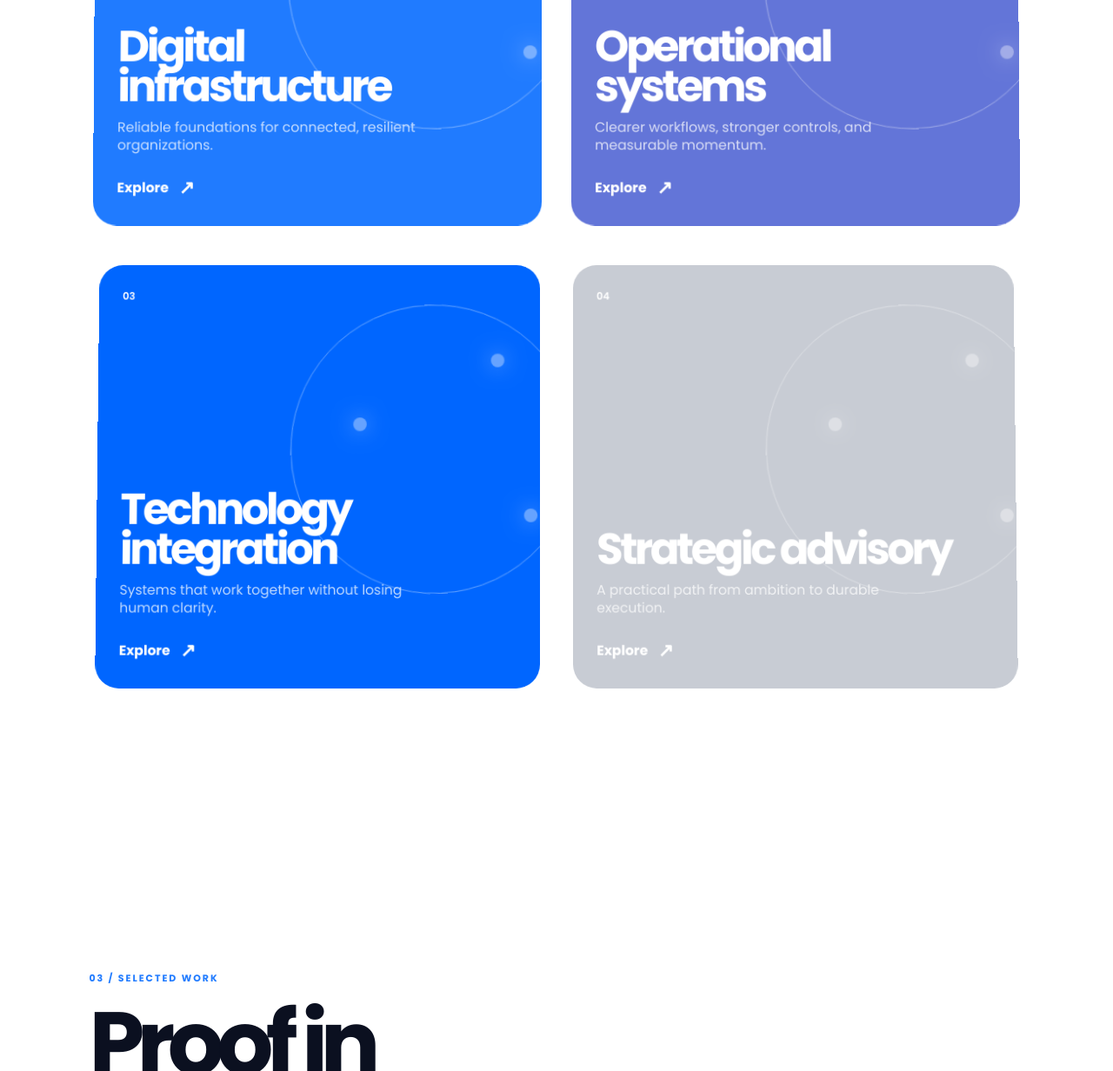
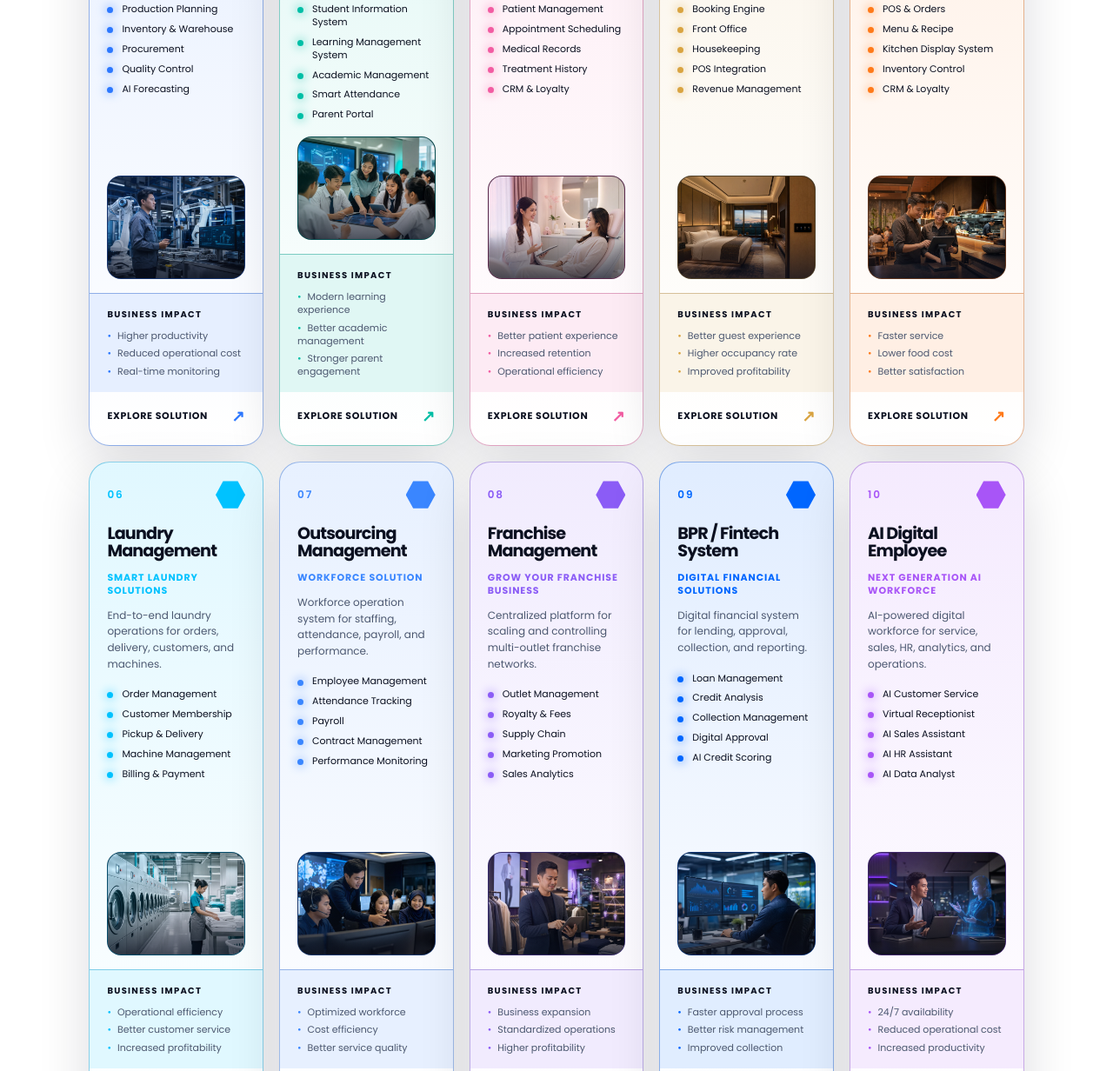
Before and after one commit to muhamadbasim/bumi-website, an Astro site in the folder astro/: page / in a window 1280 px wide. Shown: the part 2496-3728 px from the top of the page at 87% size. Built offline with nearby package versions, Linux system fonts and the light colour scheme; Astro itself is replaced by a stand-in of ours.

Commit message:
feat: deploy photographic capability cards to production

```diff
--- a/astro/package.json
+++ b/astro/package.json
@@ -8,6 +8,7 @@
     "build": "astro build",
     "preview": "astro preview",
     "test:brand": "node --test scripts/brand-system.test.mjs",
+    "test:capabilities": "node --test scripts/capability-cards.test.mjs",
     "typecheck": "astro check",
     "deploy": "astro build && wrangler deploy",
     "verify": "npm run typecheck && npm run build"
--- a/astro/src/components/ServiceCard.astro
+++ b/astro/src/components/ServiceCard.astro
@@ -1,13 +1,16 @@
 ---
-interface Props { number: string; title: string; text: string; accent: string }
-const { number, title, text, accent } = Astro.props
+interface Props { number: string; title: string; subtitle: string; text: string; accent: string; image: string; imageAlt: string; href: string; features: string[]; benefits: string[] }
+const { number, title, subtitle, text, accent, image, imageAlt, href, features, benefits } = Astro.props
 ---
-<article class={"service-card " + accent} data-reveal data-service-card>
-  <div class="card-number">{number}</div>
-  <div class="card-visual"><span></span><span></span><span></span></div>
+<article class="service-card" style={`--accent:${accent}`} data-reveal>
+  <div class="capability-card-top"><span class="card-number">{number}</span><span class="capability-dot" aria-hidden="true"></span></div>
   <div class="card-copy">
     <h3>{title}</h3>
-    <p>{text}</p>
-    <a href="/services" aria-label={'Explore ' + title}>Explore <span>↗</span></a>
+    <p class="capability-subtitle">{subtitle}</p>
+    <p class="capability-description">{text}</p>
   </div>
+  <div class="capability-features">{features.map((feature) => <span>{feature}</span>)}</div>
+  <figure class="capability-photo"><img src={image} alt={imageAlt} width="1200" height="900" loading="lazy" decoding="async" /></figure>
+  <div class="capability-benefits"><strong>Business Impact</strong><ul>{benefits.map((benefit) => <li>{benefit}</li>)}</ul></div>
+  <div class="capability-action"><a href={href} aria-label={'Explore ' + title}>Explore solution <span>↗</span></a></div>
 </article>
--- a/astro/src/data/home.ts
+++ b/astro/src/data/home.ts
@@ -5,10 +5,16 @@ export const hero = {
 }
 
 export const services = [
-  { number: '01', title: 'Digital infrastructure', text: 'Reliable foundations for connected, resilient organizations.', accent: 'lime' },
-  { number: '02', title: 'Operational systems', text: 'Clearer workflows, stronger controls, and measurable momentum.', accent: 'violet' },
-  { number: '03', title: 'Technology integration', text: 'Systems that work together without losing human clarity.', accent: 'blue' },
-  { number: '04', title: 'Strategic advisory', text: 'A practical path from ambition to durable execution.', accent: 'orange' },
+  { number: '01', title: 'Manufacturing ERP', subtitle: 'Smart Manufacturing Solutions', text: 'Intelligent ERP for production, inventory, procurement, and factory operations.', accent: '#2D78FF', image: '/images/capabilities/manufacturing.webp', imageAlt: 'Engineer monitoring automated production equipment inside a modern manufacturing facility', href: '/services', features: ['Production Planning', 'Inventory & Warehouse', 'Procurement', 'Quality Control', 'AI Forecasting'], benefits: ['Higher productivity', 'Reduced operational cost', 'Real-time monitoring'] },
+  { number: '02', title: 'Education System', subtitle: 'Smart Education Platform', text: 'Digital learning and academic management platform for modern institutions.', accent: '#00BFA6', image: '/images/capabilities/education.webp', imageAlt: 'Students and instructor collaborating with digital learning displays in a modern classroom', href: '/services', features: ['Student Information System', 'Learning Management System', 'Academic Management', 'Smart Attendance', 'Parent Portal'], benefits: ['Modern learning experience', 'Better academic management', 'Stronger parent engagement'] },
+  { number: '03', title: 'Clinic & Beauty Management', subtitle: 'Smart Clinic Ecosystem', text: 'Integrated system for clinics, beauty centers, wellness, and patient operations.', accent: '#F25CA2', image: '/images/capabilities/clinic-beauty.webp', imageAlt: 'Healthcare professional consulting a patient in a clean contemporary clinic environment', href: '/services', features: ['Patient Management', 'Appointment Scheduling', 'Medical Records', 'Treatment History', 'CRM & Loyalty'], benefits: ['Better patient experience', 'Increased retention', 'Operational efficiency'] },
+  { number: '04', title: 'Hotel Management', subtitle: 'Integrated Hotel Solutions', text: 'Connected hotel operations from reservation and front office to finance.', accent: '#D9A441', image: '/images/capabilities/hotel.webp', imageAlt: 'Premium hotel guest room prepared for connected hospitality operations', href: '/services', features: ['Booking Engine', 'Front Office', 'Housekeeping', 'POS Integration', 'Revenue Management'], benefits: ['Better guest experience', 'Higher occupancy rate', 'Improved profitability'] },
+  { number: '05', title: 'Restaurant Management', subtitle: 'Smart Restaurant Solutions', text: 'Restaurant platform for ordering, kitchen workflows, stock, and sales growth.', accent: '#FF7A1A', image: '/images/capabilities/restaurant.webp', imageAlt: 'Restaurant team operating a digital ordering system in a contemporary dining venue', href: '/services', features: ['POS & Orders', 'Menu & Recipe', 'Kitchen Display System', 'Inventory Control', 'CRM & Loyalty'], benefits: ['Faster service', 'Lower food cost', 'Better satisfaction'] },
+  { number: '06', title: 'Laundry Management', subtitle: 'Smart Laundry Solutions', text: 'End-to-end laundry operations for orders, delivery, customers, and machines.', accent: '#00C2FF', image: '/images/capabilities/laundry.webp', imageAlt: 'Commercial laundry facility with modern connected washing machines and organized operations', href: '/services', features: ['Order Management', 'Customer Membership', 'Pickup & Delivery', 'Machine Management', 'Billing & Payment'], benefits: ['Operational efficiency', 'Better customer service', 'Increased profitability'] },
+  { number: '07', title: 'Outsourcing Management', subtitle: 'Workforce Solution', text: 'Workforce operation system for staffing, attendance, payroll, and performance.', accent: '#3A86FF', image: '/images/capabilities/outsourcing.webp', imageAlt: 'Professional service team working together in a modern operations center', href: '/services', features: ['Employee Management', 'Attendance Tracking', 'Payroll', 'Contract Management', 'Performance Monitoring'], benefits: ['Optimized workforce', 'Cost efficiency', 'Better service quality'] },
+  { number: '08', title: 'Franchise Management', subtitle: 'Grow Your Franchise Business', text: 'Centralized platform for scaling and controlling multi-outlet franchise networks.', accent: '#8B5CF6', image: '/images/capabilities/franchise.webp', imageAlt: 'Multi-location business manager reviewing connected franchise operations and outlet performance', href: '/services', features: ['Outlet Management', 'Royalty & Fees', 'Supply Chain', 'Marketing Promotion', 'Sales Analytics'], benefits: ['Business expansion', 'Standardized operations', 'Higher profitability'] },
+  { number: '09', title: 'BPR / Fintech System', subtitle: 'Digital Financial Solutions', text: 'Digital financial system for lending, approval, collection, and reporting.', accent: '#0066FF', image: '/images/capabilities/fintech.webp', imageAlt: 'Financial services professional reviewing secure digital lending and analytics dashboards', href: '/services', features: ['Loan Management', 'Credit Analysis', 'Collection Management', 'Digital Approval', 'AI Credit Scoring'], benefits: ['Faster approval process', 'Better risk management', 'Improved collection'] },
+  { number: '10', title: 'AI Digital Employee', subtitle: 'Next Generation AI Workforce', text: 'AI-powered digital workforce for service, sales, HR, analytics, and operations.', accent: '#A855F7', image: '/images/capabilities/ai-workforce.webp', imageAlt: 'Human professional collaborating with an intelligent digital assistant in a futuristic workplace', href: '/services', features: ['AI Customer Service', 'Virtual Receptionist', 'AI Sales Assistant', 'AI HR Assistant', 'AI Data Analyst'], benefits: ['24/7 availability', 'Reduced operational cost', 'Increased productivity'] },
 ]
 
 export const projects = [
--- a/astro/src/styles/global.css
+++ b/astro/src/styles/global.css
@@ -45,5 +45,32 @@ html[data-theme='light'] .button-primary { background:#111111; color:#f4f3ee; bo
 html[data-theme='light'] .hero-content { max-width:780px; }
 html[data-theme='dark'] .hero-video { opacity:.42; }
 button:focus-visible, a:focus-visible { outline:3px solid var(--focus); outline-offset:4px; }
+.service-grid { gap:18px; perspective:none; }
+.service-card { --accent:var(--brand-blue); min-height:760px; justify-content:flex-start; padding:20px; color:var(--paper); background:linear-gradient(180deg,color-mix(in srgb,var(--accent) 12%,var(--surface)),var(--surface)); border:1px solid color-mix(in srgb,var(--accent) 35%,var(--line)); border-radius:24px; transform:none!important; will-change:auto; box-shadow:0 20px 60px rgba(11,16,32,.14); transition:transform .28s ease,border-color .28s ease,box-shadow .28s ease; }
+.service-card:hover,.service-card:focus-within { transform:translateY(-7px)!important; border-color:color-mix(in srgb,var(--accent) 72%,var(--line)); box-shadow:0 28px 78px color-mix(in srgb,var(--accent) 18%,rgba(11,16,32,.22)); }
+.capability-card-top { display:flex; align-items:center; justify-content:space-between; gap:14px; margin-bottom:18px; }
+.card-number { color:var(--accent); letter-spacing:.16em; }
+.capability-dot { width:34px; height:34px; background:var(--accent); clip-path:polygon(25% 4%,75% 4%,100% 50%,75% 96%,25% 96%,0 50%); box-shadow:0 0 24px color-mix(in srgb,var(--accent) 40%,transparent); }
+.card-copy { max-width:none; }
+.card-copy h3 { min-height:44px; margin:0 0 9px; font-size:clamp(18px,1.5vw,26px); line-height:1.03; letter-spacing:-.045em; }
+.card-copy .capability-subtitle { margin:0 0 12px; color:var(--accent); font-size:11px; font-weight:700; line-height:1.35; letter-spacing:.08em; text-transform:uppercase; opacity:1; }
+.card-copy .capability-description { margin:0 0 18px; color:var(--muted); font-size:12px; line-height:1.55; opacity:1; }
+.capability-features { display:grid; gap:8px; margin-bottom:18px; }
+.capability-features span { position:relative; padding-left:17px; color:var(--paper); font-size:11px; line-height:1.35; }
+.capability-features span::before { content:''; position:absolute; left:0; top:.48em; width:7px; height:7px; border-radius:50%; background:var(--accent); box-shadow:0 0 12px var(--accent); }
+.capability-photo { aspect-ratio:4/3; margin:auto 0 0; overflow:hidden; position:relative; border-radius:16px; border:1px solid color-mix(in srgb,var(--accent) 34%,var(--line)); background:var(--brand-midnight); }
+.capability-photo::after { content:''; position:absolute; inset:0; background:linear-gradient(180deg,transparent 52%,rgba(11,16,32,.66)),linear-gradient(135deg,color-mix(in srgb,var(--accent) 18%,transparent),transparent 62%); pointer-events:none; }
+.capability-photo img { width:100%; height:100%; display:block; object-fit:cover; transition:transform .45s ease,filter .45s ease; }
+.service-card:hover .capability-photo img,.service-card:focus-within .capability-photo img { transform:scale(1.045); filter:saturate(1.08) contrast(1.04); }
+.capability-benefits { margin:16px -20px 0; padding:16px 20px; border-top:1px solid color-mix(in srgb,var(--accent) 35%,var(--line)); background:color-mix(in srgb,var(--accent) 12%,var(--surface)); }
+.capability-benefits strong { display:block; margin-bottom:9px; font-size:10px; letter-spacing:.13em; text-transform:uppercase; }
+.capability-benefits ul { display:grid; gap:6px; list-style:none; margin:0; padding:0; }
+.capability-benefits li { color:var(--muted); font-size:11px; line-height:1.35; }
+.capability-benefits li::before { content:'•'; margin-right:7px; color:var(--accent); }
+.capability-action { margin-top:14px; }
+.capability-action a { display:flex; align-items:center; justify-content:space-between; gap:12px; color:var(--paper); font-size:11px; font-weight:700; letter-spacing:.06em; text-transform:uppercase; }
+.capability-action a span { color:var(--accent); font-size:18px; transition:transform .22s ease; }
+.capability-action a:hover span,.capability-action a:focus-visible span { transform:translateX(4px); }
+@media (min-width:1280px) { .service-grid { grid-template-columns:repeat(5,minmax(0,1fr)); } }
 @media (max-width:800px) { .site-header { height:76px; } .desktop-nav { display:none; } .menu-toggle { display:block; } .hero { min-height:850px; padding-top:130px; } .hero-index { display:none; } .hero-body { margin-top:28px; font-size:18px; } .hero-actions { align-items:flex-start; flex-direction:column; gap:20px; } .intro,.services,.projects { padding-top:110px; padding-bottom:100px; } .intro-layout,.section-heading { grid-template-columns:1fr; display:grid; gap:34px; } .service-grid { grid-template-columns:1fr; gap:22px; } .service-card { min-height:460px; padding:24px; } .project-card { grid-template-columns:36px 1fr 26px; gap:12px; } .project-card:hover { padding-inline:0; } .project-card h3 { font-size:36px; } .site-footer { flex-direction:column; } }
-@media (prefers-reduced-motion:reduce) { html { scroll-behavior:auto; } *,*::before,*::after { animation-duration:.001ms!important; transition-duration:.001ms!important; } [data-reveal] { opacity:1; transform:none; } }
+@media (prefers-reduced-motion:reduce) { html { scroll-behavior:auto; } *,*::before,*::after { animation-duration:.001ms!important; transition-duration:.001ms!important; } [data-reveal] { opacity:1; transform:none; } .service-card,.service-card:hover,.service-card:focus-within,.capability-photo img { transform:none!important; } }
```
Also changed, not shown: astro/scripts/capability-cards.test.mjs (added, +39 -0 lines), astro/public/images/capabilities/ai-workforce.webp (added), astro/public/images/capabilities/clinic-beauty.webp (added), astro/public/images/capabilities/education.webp (added), astro/public/images/capabilities/fintech.webp (added), astro/public/images/capabilities/franchise.webp (added), astro/public/images/capabilities/hotel.webp (added), astro/public/images/capabilities/laundry.webp (added), astro/public/images/capabilities/manufacturing.webp (added), astro/public/images/capabilities/outsourcing.webp (added), astro/public/images/capabilities/restaurant.webp (added).
